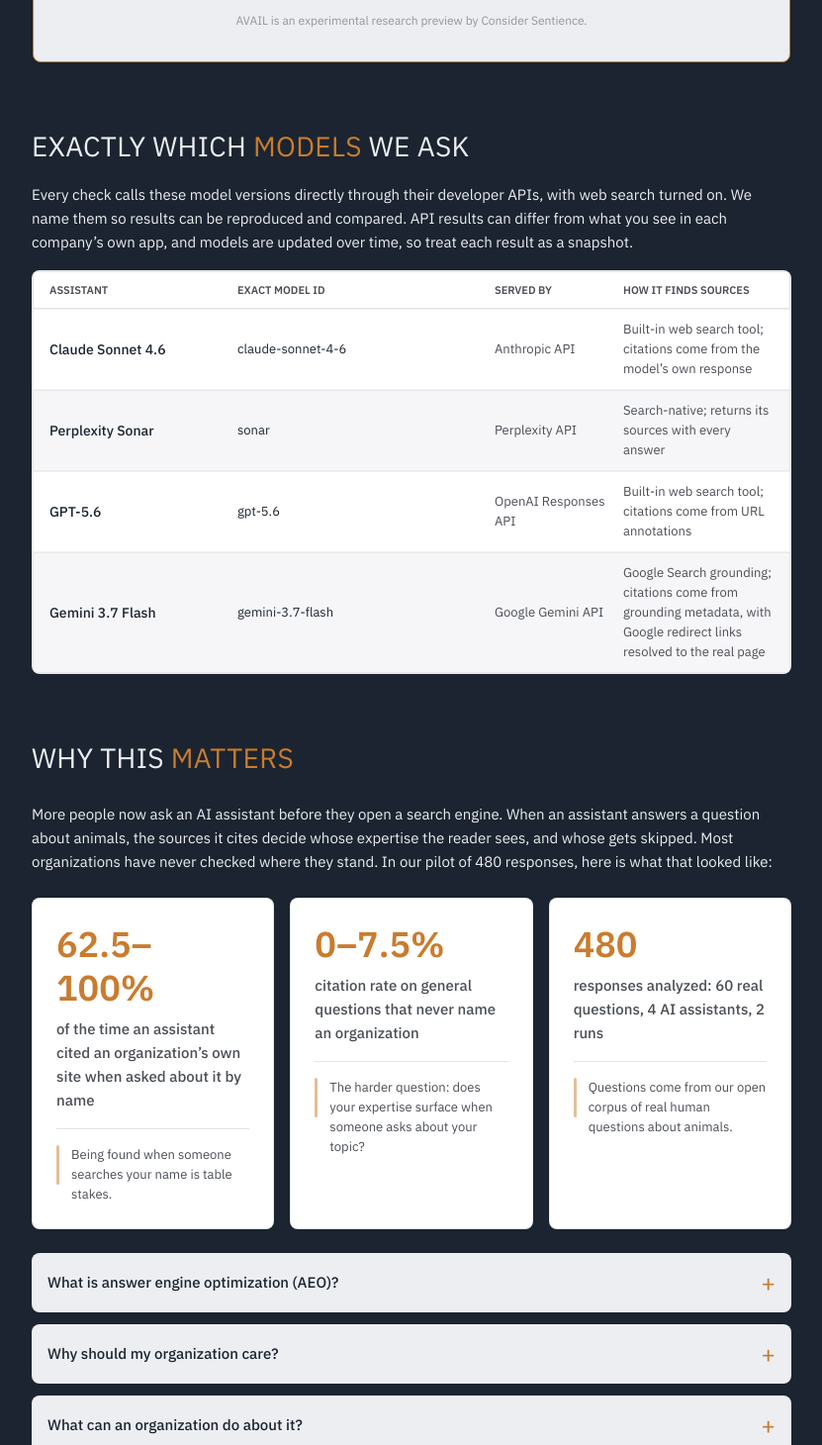
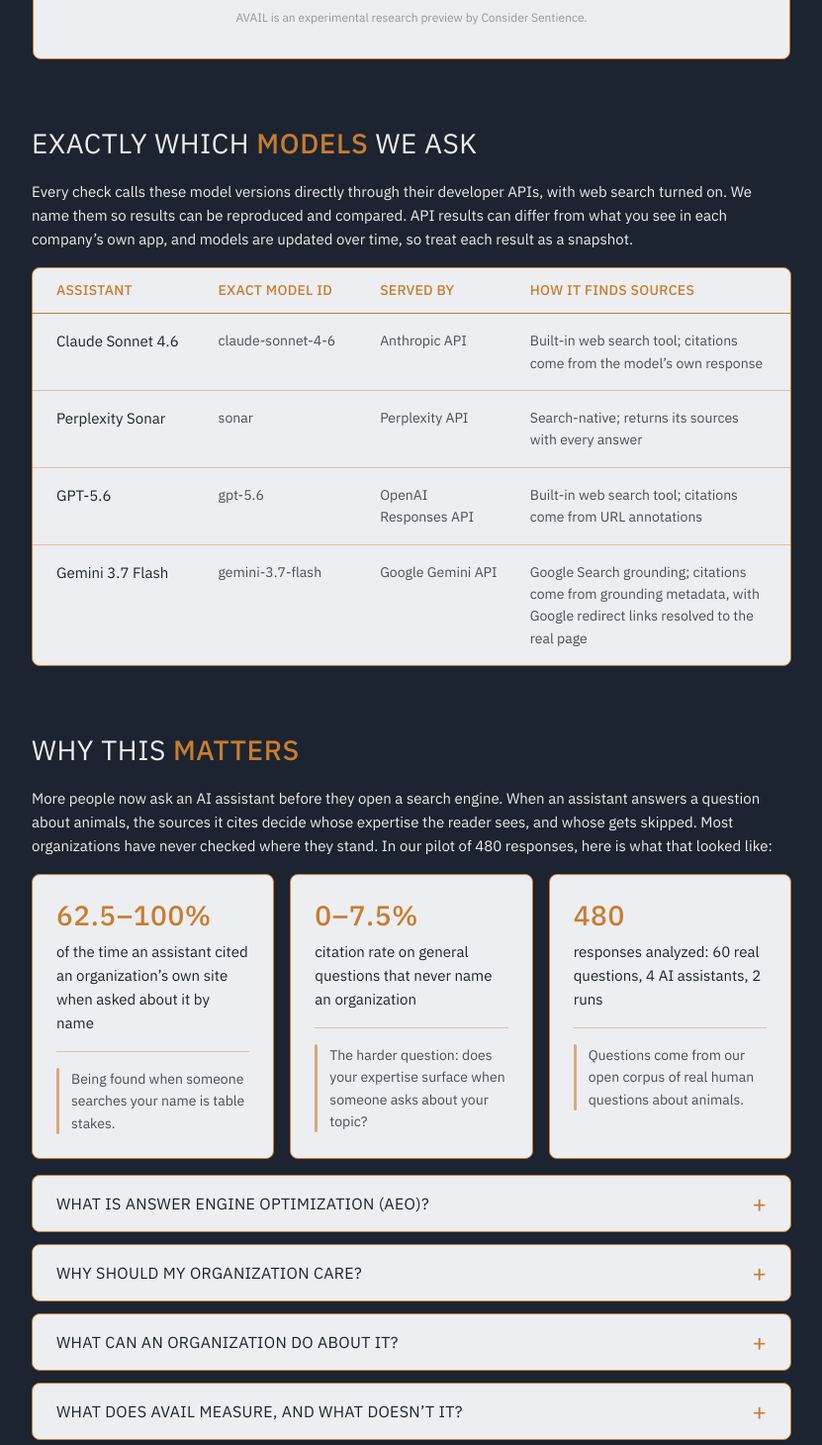
Before and after one commit to lish-stack/avail-demo, a React (Vite) app in the folder frontend/: page / in a window 1280 px wide. Shown: the part 1260-2720 px from the top of the page at 99% size, without its empty margins (224-1055 px from the left). Built offline with nearby package versions, Linux system fonts and the light colour scheme.

Commit message:
Restyle to AVAIL type scale; where-to-start section; upload CTA

```diff
--- a/frontend/src/Explainer.tsx
+++ b/frontend/src/Explainer.tsx
@@ -1,23 +1,23 @@
-import { AccordionRow, FindingCard, ModelsTable, wdth } from './shared';
+import { AccordionRow, FindingCard, ModelsTable, bodyCls, sectionCls, sectionTitleCls, wdth } from './shared';
 
-// "Why this matters" + "Exactly which models" sections.
+// Section order matches the credibility section's layout exactly (same padding, same full-width text),
+// so line lengths and left edges line up across the page.
 // Numbers come from the verified pilot (60 questions x 4 assistants x 2 runs = 480 responses).
 
-function SectionTitle({ lead, accent, tail }: { lead: string; accent: string; tail?: string }) {
+export function SectionTitle({ lead, accent, tail }: { lead: string; accent: string; tail?: string }) {
   return (
-    <p className="text-[20px] md:text-[28px] tracking-[0.4px] md:tracking-[0.56px] uppercase text-cloud" style={wdth}>
-      <span className="font-normal tracking-[0.32px]">{lead} </span>
-      <span className="text-rust tracking-[0.32px]">{accent}</span>
-      {tail && <span className="font-normal tracking-[0.32px]"> {tail}</span>}
+    <p className={sectionTitleCls} style={wdth}>
+      {lead} <span className="font-medium text-rust">{accent}</span>
+      {tail ? ` ${tail}` : ''}
     </p>
   );
 }
 
 export function ModelsSection() {
   return (
-    <section className="flex flex-col gap-4 items-start px-[24px] md:px-[128px] xl:px-[256px] py-8 w-full">
+    <section className={sectionCls}>
       <SectionTitle lead="Exactly which" accent="models" tail="we ask" />
-      <p className="text-cloud text-[15px] leading-[1.6] max-w-[768px]" style={wdth}>
+      <p className={bodyCls} style={wdth}>
         Every check calls these model versions directly through their developer APIs, with web search turned on. We
         name them so results can be reproduced and compared. API results can differ from what you see in each company’s
         own app, and models are updated over time, so treat each result as a snapshot.
@@ -29,11 +29,11 @@
 
 export function WhySection() {
   return (
-    <section className="flex flex-col gap-6 items-start px-[24px] md:px-[128px] xl:px-[256px] py-8 w-full">
+    <section className={sectionCls}>
       <SectionTitle lead="Why this" accent="matters" />
-      <p className="text-cloud text-[15px] leading-[1.6] max-w-[768px]" style={wdth}>
-        More people now ask an AI assistant before they open a search engine. When an assistant answers a question about
-        animals, the sources it cites decide whose expertise the reader sees, and whose gets skipped. Most
+      <p className={bodyCls} style={wdth}>
+        More people now ask an AI assistant before they open a search engine. When an assistant answers a question
+        about animals, the sources it cites decide whose expertise the reader sees, and whose gets skipped. Most
         organizations have never checked where they stand. In our pilot of 480 responses, here is what that looked like:
       </p>
 
--- a/frontend/src/shared.tsx
+++ b/frontend/src/shared.tsx
@@ -110,27 +110,45 @@
   );
 }
 
-// ---------- Pill toggle (same style as "sample questions / write your own") ----------
+// ---------- Type tokens (see AVAIL_TYPE_SCALE.md) ----------
+
+// Field labels and table headers: 14 / medium / rust / caps (Figma 1:561)
+export const labelCls = 'font-medium text-rust text-[14px] tracking-[0.28px] uppercase';
+// Section titles: 28 (20 mobile) regular; accent words medium + rust (Figma 1:263)
+export const sectionTitleCls =
+  'text-[20px] md:text-[28px] tracking-[0.4px] md:tracking-[0.56px] uppercase text-cloud font-normal';
+// Body copy: 15 regular, 1.6 line height (Figma 1:264)
+export const bodyCls = 'text-cloud text-[15px] leading-[1.6] font-normal';
+// Bordered surfaces: cloud fill + rust border, like the input panel
+export const sectionCls = 'flex flex-col gap-4 items-start px-[24px] md:px-[128px] xl:px-[256px] py-8 w-full';
+
+export const surface = 'bg-cloud border border-rust rounded-lg';
+
+// ---------- Pill toggle ----------
+// "primary": top-level mode switch. "secondary": sub-options inside a form (smaller, so the hierarchy reads).
 
 export function Segmented<T extends string>({
   value,
   options,
   onChange,
+  size = 'primary',
 }: {
   value: T;
   options: { value: T; label: string }[];
   onChange: (v: T) => void;
+  size?: 'primary' | 'secondary';
 }) {
+  const sm = size === 'secondary';
   return (
-    <div className="border border-ink/55 rounded-full flex items-center p-[6px]">
+    <div className={`border border-ink/55 rounded-full flex items-center ${sm ? 'p-[4px]' : 'p-[6px]'}`}>
       {options.map((o) => (
         <button
           key={o.value}
           type="button"
           onClick={() => onChange(o.value)}
-          className={`rounded-full px-3 py-2 text-[12px] uppercase transition-colors ${
-            value === o.value ? 'bg-ink text-white font-medium' : 'text-ink font-normal'
-          }`}
+          className={`rounded-full uppercase whitespace-nowrap transition-colors ${
+            sm ? 'px-[10px] py-[6px] text-[11px]' : 'px-3 py-[10px] text-[12px] md:px-4 md:text-[14px]'
+          } ${value === o.value ? 'bg-ink text-white font-medium' : 'text-ink font-normal'}`}
           style={wdth}
         >
           {o.label}
@@ -152,7 +170,7 @@
 
 export function FieldLabel({ children }: { children: ReactNode }) {
   return (
-    <p className="font-medium text-rust text-[14px] tracking-[0.28px] uppercase" style={wdth}>
+    <p className={labelCls} style={wdth}>
       {children}
     </p>
   );
@@ -248,89 +266,73 @@
   );
 }
 
-// ---------- Design-system pieces (CS Solutions Design System) ----------
+// ---------- Cards, accordion, tables (AVAIL style: cloud + rust borders, caps labels) ----------
 
-// Card — Finding/Callout (8:257)
+// Stat card
 export function FindingCard({ stat, label, quote }: { stat: string; label: string; quote: string }) {
   return (
-    <div className="bg-white border border-[rgba(74,78,85,0.12)] border-solid flex flex-col gap-[16px] items-start p-[24px] rounded-[8px] w-full">
-      <div className="flex flex-col gap-[8px] items-start w-full">
-        <p className="font-semibold leading-[44px] text-rust text-[36px] w-full" style={wdth}>{stat}</p>
-        <p className="font-medium leading-[24px] text-slate text-[15px] w-full" style={wdth}>{label}</p>
+    <div className={`${surface} flex flex-col gap-4 p-6 w-full`}>
+      <div className="flex flex-col gap-2 w-full">
+        <p className="font-medium leading-[1.2] text-rust text-[20px] md:text-[28px] tracking-[0.4px] md:tracking-[0.56px]" style={wdth}>
+          {stat}
+        </p>
+        <p className="font-normal leading-[1.6] text-ink text-[15px]" style={wdth}>{label}</p>
       </div>
-      <div className="bg-[rgba(74,78,85,0.15)] h-px w-full" />
-      <div className="flex gap-[12px] items-start w-full">
-        <div className="bg-[rgba(201,124,46,0.5)] h-[40px] rounded-[2px] shrink-0 w-[3px]" />
-        <p className="flex-1 font-normal leading-[20px] min-w-px text-slate text-[13px]" style={wdth}>{quote}</p>
+      <div className="bg-rust/40 h-px w-full" />
+      <div className="flex gap-3 items-stretch w-full">
+        <div className="bg-rust/60 rounded-[2px] shrink-0 w-[3px]" />
+        <p className="flex-1 font-normal leading-[1.6] min-w-0 text-slate text-[14px]" style={wdth}>{quote}</p>
       </div>
     </div>
   );
 }
 
-// Accordion row (8:271 collapsed / 8:275 expanded)
+// Accordion row
 export function AccordionRow({ title, children }: { title: string; children: ReactNode }) {
   const [open, setOpen] = useState(false);
   return (
-    // Design-system accordion is tinted-on-light; on AVAIL's dark page it sits on a cloud card (same as the input panel)
-    <div className="bg-cloud flex flex-col items-start rounded-[8px] w-full">
+    <div className={`${surface} flex flex-col w-full`}>
       <button
         type="button"
         onClick={() => setOpen((o) => !o)}
         aria-expanded={open}
-        className="flex items-center justify-between gap-4 px-[16px] py-[12px] w-full text-left"
+        className="flex items-center justify-between gap-4 px-4 md:px-6 py-4 w-full text-left"
       >
-        <span className="font-medium leading-[24px] text-ink text-[15px]" style={wdth}>{title}</span>
-        <span className={`shrink-0 text-rust ${open ? 'text-[16px]' : 'text-[24px]'}`} style={wdth}>
-          {open ? '—' : '+'}
+        <span className="font-normal text-ink text-[14px] md:text-[16px] tracking-[0.28px] md:tracking-[0.32px] uppercase" style={wdth}>
+          {title}
         </span>
+        <span className="shrink-0 text-rust text-[24px] leading-none font-normal" style={wdth}>{open ? '—' : '+'}</span>
       </button>
       {open && (
-        <div className="flex flex-col gap-3 items-start p-[16px] pt-0 w-full">
-          <div className="font-normal leading-[20px] text-slate text-[13px] w-full flex flex-col gap-3" style={wdth}>
-            {children}
-          </div>
+        <div className="border-t border-rust/40 px-4 md:px-6 py-4 flex flex-col gap-3 text-slate text-[14px] leading-[1.6] font-normal" style={wdth}>
+          {children}
         </div>
       )}
     </div>
   );
 }
 
-// Leaderboard-style table of exactly which models are queried.
+// Models table. One shared grid template keeps header and rows aligned.
+const MODELS_GRID = 'md:grid md:grid-cols-[1.1fr_1.1fr_1fr_2fr] md:gap-x-8';
+
 export function ModelsTable() {
   return (
-    <div className="bg-white border border-[rgba(74,78,85,0.12)] border-solid flex flex-col overflow-hidden rounded-[8px] w-full">
-      <div className="hidden md:flex items-center px-[16px] py-[10px] border border-[rgba(74,78,85,0.15)]">
-        {['Assistant', 'Exact model ID', 'Served by', 'How it finds sources'].map((h, i) => (
-          <p
-            key={h}
-            className={`font-semibold leading-[16px] text-slate text-[11px] uppercase ${
-              ['w-[190px]', 'w-[260px]', 'w-[130px]', 'flex-1'][i]
-            } shrink-0 ${i === 3 ? 'shrink' : ''}`}
-            style={wdth}
-          >
-            {h}
-          </p>
+    <div className={`${surface} overflow-hidden w-full`}>
+      <div className={`hidden ${MODELS_GRID} px-6 py-3 border-b border-rust`}>
+        {['Assistant', 'Exact model ID', 'Served by', 'How it finds sources'].map((h) => (
+          <p key={h} className={labelCls} style={wdth}>{h}</p>
         ))}
       </div>
-      {MODELS.map((m, i) => (
-        <div
-          key={m.key}
-          className={`flex flex-col md:flex-row md:items-center gap-1 md:gap-0 px-[16px] py-[10px] border border-[rgba(74,78,85,0.08)] ${
-            i % 2 ? 'bg-[rgba(237,238,241,0.5)]' : 'bg-white'
-          }`}
-        >
-          <p className="font-medium leading-[20px] text-ink text-[14px] md:w-[190px] shrink-0 md:pr-4" style={wdth}>
-            {m.name}
-          </p>
-          <p className="font-normal leading-[20px] text-ink text-[13px] md:w-[260px] shrink-0 md:pr-4 break-all" style={wdth}>
-            {m.modelId}
-          </p>
-          <p className="font-normal leading-[20px] text-slate text-[13px] md:w-[130px] shrink-0 md:pr-4" style={wdth}>
-            {m.provider}
-          </p>
-          <p className="font-normal leading-[20px] text-slate text-[13px] flex-1" style={wdth}>{m.how}</p>
-        </div>
-      ))}
+      <div className="divide-y divide-rust/40">
+        {MODELS.map((m) => (
+          <div key={m.key} className={`flex flex-col gap-1 px-4 md:px-6 py-4 ${MODELS_GRID} md:items-start`}>
+            <p className="font-normal leading-[1.6] text-ink text-[15px]" style={wdth}>{m.name}</p>
+            <p className="font-normal leading-[1.6] text-slate text-[14px] break-all" style={wdth}>{m.modelId}</p>
+            <p className="font-normal leading-[1.6] text-slate text-[14px]" style={wdth}>{m.provider}</p>
+            <p className="font-normal leading-[1.6] text-slate text-[14px]" style={wdth}>{m.how}</p>
+          </div>
+        ))}
+      </div>
     </div>
   );
 }
```
Also changed, not shown: frontend/src/App.tsx (+32 -28 lines), frontend/src/TrackForm.tsx (+27 -10 lines), frontend/src/TrackerPage.tsx (+43 -47 lines), 2 other files (tests, documents, lock files or other folders).
